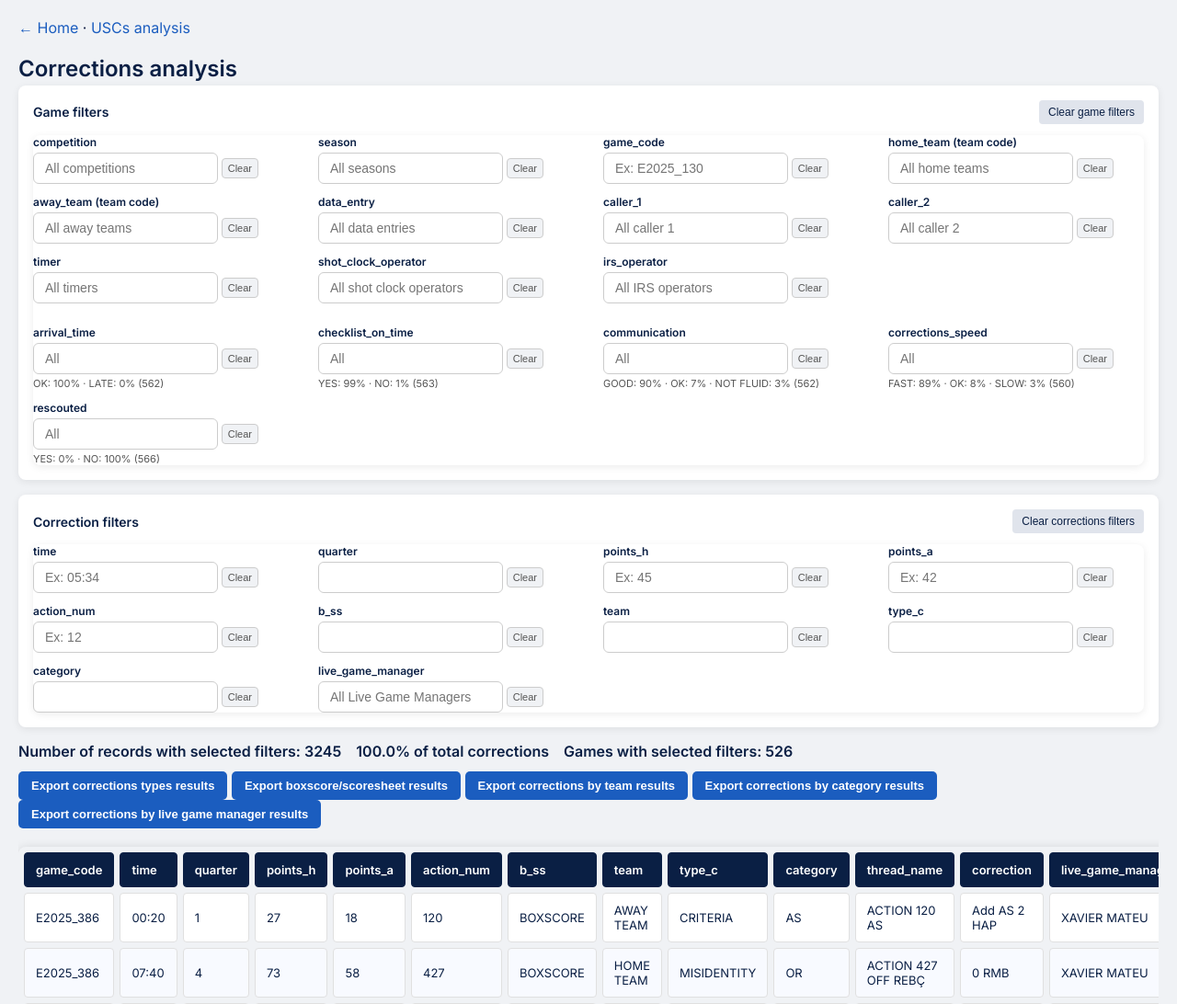
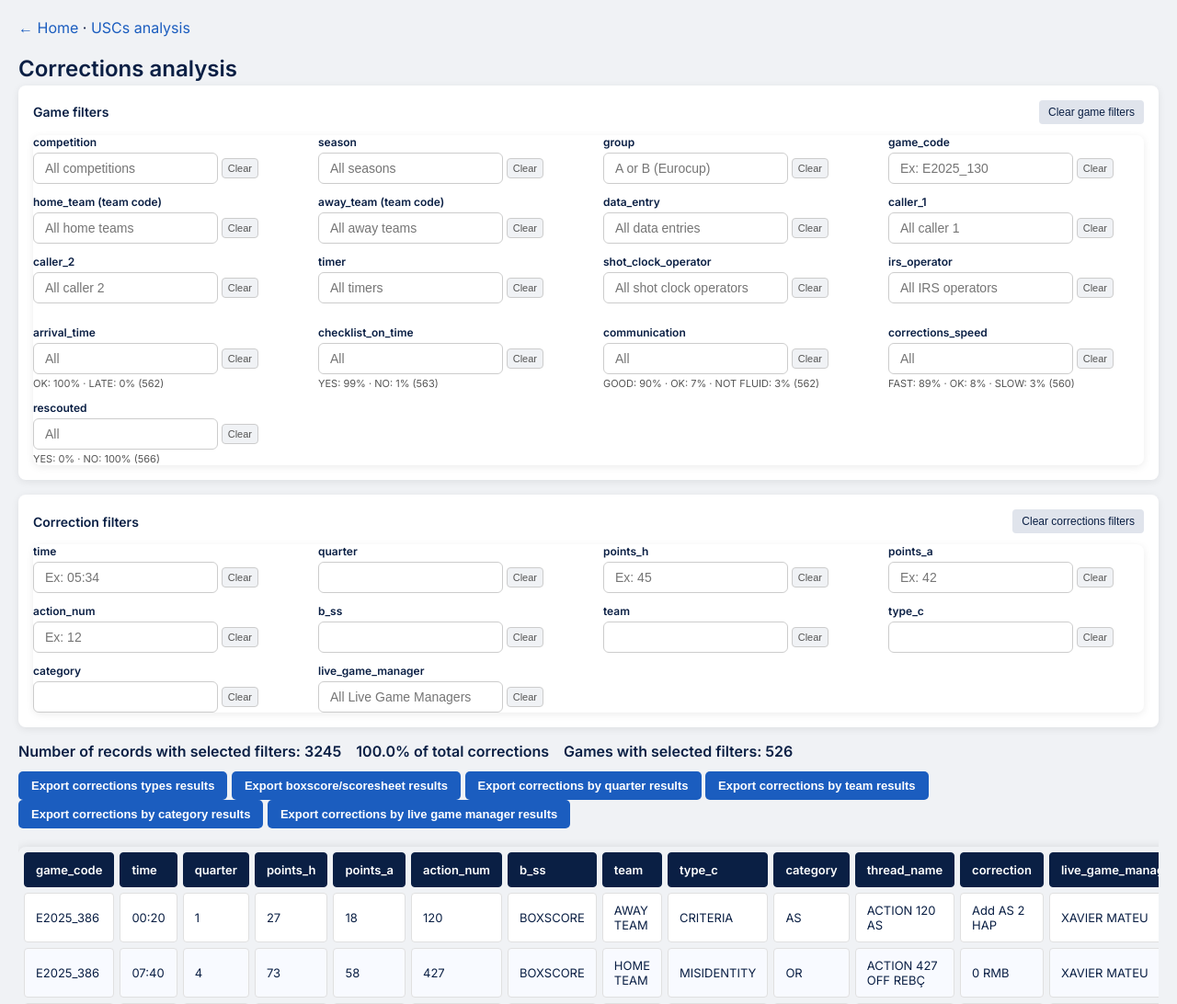
Before and after one commit to elvepo029/reports-automation, a Flask app: page /corrections-analysis in a window 1280 px wide. Shown: the top 1092 px of the page at 92% size. Run offline with Flask 3, Linux system fonts and the light colour scheme; data comes from the database, SQL or seed files in the repository; both versions use the stored data as it was after the commit.

Commit message:
adding filters in corrections analysis and games data april 29th

```diff
--- a/app.py
+++ b/app.py
@@ -177,6 +177,7 @@ def api_corrections_paginated():
     # filters on Game table
     game_filters = {}
     game_filter_names = [
+        "group",
         "home_team",
         "away_team",
         "data_entry",
@@ -222,6 +223,13 @@ def api_corrections_paginated():
     if "away_team" in game_filters:
         where_parts.append("G.code_a = ?")
         params.append(game_filters["away_team"])
+    if competition.upper() == "U" and "group" in game_filters:
+        group_value = game_filters["group"].upper()
+        if group_value in ("A", "B"):
+            where_parts.append(
+                "EXISTS (SELECT 1 FROM Team T WHERE T.team_code = G.code_h AND T.\"group\" = ?)"
+            )
+            params.append(group_value)
     # USCs
     for field in ("data_entry", "caller_1", "caller_2", "timer", "shot_clock_operator", "irs_operator"):
         if field in game_filters:
@@ -312,7 +320,7 @@ def api_corrections_paginated():
 def api_corrections_export_excel():
     """Export filtered corrections grouped by game_code for charts (.xlsx)."""
     breakdown = request.args.get("breakdown", "type_c").strip().lower()
-    if breakdown not in ("type_c", "b_ss", "team", "category", "live_game_manager"):
+    if breakdown not in ("type_c", "b_ss", "team", "category", "live_game_manager", "quarter"):
         return jsonify({"error": "invalid breakdown"}), 400
     filters = {}
     for col in FILTERABLE_CORRECTION_COLUMNS:
@@ -322,6 +330,7 @@ def api_corrections_export_excel():
 
     game_filters = {}
     game_filter_names = [
+        "group",
         "home_team", "away_team",
         "data_entry", "caller_1", "caller_2", "timer",
         "shot_clock_operator", "irs_operator",
@@ -354,6 +363,13 @@ def api_corrections_export_excel():
     if "away_team" in game_filters:
         where_parts.append("G.code_a = ?")
         params.append(game_filters["away_team"])
+    if competition.upper() == "U" and "group" in game_filters:
+        group_value = game_filters["group"].upper()
+        if group_value in ("A", "B"):
+            where_parts.append(
+                "EXISTS (SELECT 1 FROM Team T WHERE T.team_code = G.code_h AND T.\"group\" = ?)"
+            )
+            params.append(group_value)
     for field in ("data_entry", "caller_1", "caller_2", "timer", "shot_clock_operator", "irs_operator"):
         if field in game_filters:
             where_parts.append(f"G.{field} = ?")
@@ -388,6 +404,8 @@ def api_corrections_export_excel():
         group_select_col = "C.category"
     elif breakdown == "live_game_manager":
         group_select_col = "C.live_game_manager"
+    elif breakdown == "quarter":
+        group_select_col = "C.quarter"
     else:
         group_select_col = "C.team"
     cur.execute(
@@ -426,6 +444,13 @@ def api_corrections_export_excel():
         for r in grouped_rows
         if (r.get("breakdown_value") or "").strip()
     })
+    if breakdown == "quarter":
+        preferred_quarters = ["1", "2", "3", "4", "ET"]
+        quarter_rank = {q: idx for idx, q in enumerate(preferred_quarters)}
+        type_columns = sorted(
+            type_columns,
+            key=lambda q: (quarter_rank.get(q, len(preferred_quarters)), q),
+        )
     by_game = {}
     for r in grouped_rows:
         game_code = r.get("game_code", "")
@@ -502,6 +527,8 @@ def api_corrections_export_excel():
         suffix = "corrections_by_category_breakdown"
     elif breakdown == "live_game_manager":
         suffix = "corrections_by_live_game_manager_breakdown"
+    elif breakdown == "quarter":
+        suffix = "corrections_by_quarter_breakdown"
     else:
         suffix = "corrections_by_team_breakdown"
     download_name = f"{base_name}_{suffix}.xlsx"
@@ -1087,6 +1114,7 @@ def api_logistics_counts():
     # read game filters from query parameters
     game_filters = {}
     game_filter_names = [
+        "group",
         "home_team",
         "away_team",
         "data_entry",
@@ -1117,6 +1145,13 @@ def api_logistics_counts():
         if "away_team" in game_filters and exclude_field != "away_team":
             parts.append("code_a = ?")
             params_local.append(game_filters["away_team"])
+        if "group" in game_filters and exclude_field != "group":
+            group_value = game_filters["group"].upper()
+            if group_value in ("A", "B"):
+                parts.append(
+                    "EXISTS (SELECT 1 FROM Team T WHERE T.team_code = code_h AND T.\"group\" = ?)"
+                )
+                params_local.append(group_value)
         # USCs
         for field in ("data_entry", "caller_1", "caller_2", "timer", "shot_clock_operator", "irs_operator"):
             if field in game_filters and exclude_field != field:
--- a/templates/corrections_analysis.html
+++ b/templates/corrections_analysis.html
@@ -269,6 +269,13 @@
       <button type="button" class="filter-clear" data-col="season">Clear</button>
     </div>
   </div>
+  <div class="filter-container filter-container-group">
+    <label for="filter-group">group</label>
+    <div class="filter-field">
+      <input type="text" id="filter-group" class="filter-group" list="datalist_group" placeholder="A or B (Eurocup)">
+      <button type="button" class="filter-clear" data-col="group">Clear</button>
+    </div>
+  </div>
   <div class="filter-container filter-container-game_code">
     <label for="filter-game_code">game_code</label>
     <div class="filter-field">
@@ -479,6 +486,7 @@
 <div class="results-actions" id="results-actions" style="display:none;">
   <button type="button" id="export-corrections-excel">Export corrections types results</button>
   <button type="button" id="export-bss-excel">Export boxscore/scoresheet results</button>
+  <button type="button" id="export-quarter-excel">Export corrections by quarter results</button>
   <button type="button" id="export-team-excel">Export corrections by team results</button>
   <button type="button" id="export-category-excel">Export corrections by category results</button>
   <button type="button" id="export-lgm-excel">Export corrections by live game manager results</button>
@@ -520,6 +528,10 @@
 </datalist>
 <datalist id="datalist_season">
   <option value="2025-2026"></option>
+</datalist>
+<datalist id="datalist_group">
+  <option value="A"></option>
+  <option value="B"></option>
 </datalist>
 <datalist id="datalist_live_game_manager"></datalist>
 
@@ -627,6 +639,7 @@ const filterableColumns = [
 ];
 // filters that live in the Game table (home/away, USCs, logistics)
 const gameFilterColumns = [
+  "group",
   "home_team", "away_team",
   "data_entry", "caller_1", "caller_2", "timer",
   "shot_clock_operator", "irs_operator",
@@ -634,7 +647,7 @@ const gameFilterColumns = [
   "corrections_speed", "rescouted"
 ];
 const extraFilterColumns = ["competition", "season"];
-const gameTopFilterColumns = ["competition", "season", "game_code"];
+const gameTopFilterColumns = ["competition", "season", "group", "game_code"];
 
 let currentPage = 1;
 let totalPages = 0;
@@ -833,6 +846,31 @@ function clearFilter(col) {
   }
 }
 
+function normalizeGroupValue(rawValue) {
+  const value = (rawValue || "").trim().toUpperCase();
+  return (value === "A" || value === "B") ? value : "";
+}
+
+function syncGroupFilterState() {
+  const competitionEl = document.getElementById("filter-competition");
+  const groupEl = document.getElementById("filter-group");
+  const groupClearBtn = document.querySelector('.filter-clear[data-col="group"]');
+  if (!competitionEl || !groupEl) return;
+
+  const competition = (competitionEl.value || "").trim().toUpperCase();
+  if (competition !== "U") {
+    groupEl.value = "";
+    groupEl.disabled = true;
+    if (groupClearBtn) groupClearBtn.disabled = true;
+    selectedFilterOrder = selectedFilterOrder.filter(c => c !== "group");
+    return;
+  }
+
+  groupEl.disabled = false;
+  if (groupClearBtn) groupClearBtn.disabled = false;
+  groupEl.value = normalizeGroupValue(groupEl.value);
+}
+
 function loadFilterLiveGameManagers() {
   const datalist = document.getElementById("datalist_live_game_manager");
   if (!datalist) return;
@@ -960,6 +998,7 @@ extraFilterColumns.forEach(col => {
   const input = document.getElementById("filter-" + col);
   if (input) {
     input.addEventListener("change", () => {
+      if (col === "competition") syncGroupFilterState();
       trackFilterSelection(col);
       fetchPage(1);
     });
@@ -971,6 +1010,9 @@ gameFilterColumns.forEach(col => {
   const input = document.getElementById("filter-" + col);
   if (input) {
     input.addEventListener("change", () => {
+      if (col === "group") {
+        input.value = normalizeGroupValue(input.value);
+      }
       trackFilterSelection(col);
       fetchPage(1);
       updateLogisticsCounts();
@@ -983,6 +1025,7 @@ if (clearGameBtn) {
   clearGameBtn.addEventListener("click", () => {
     [...gameTopFilterColumns, ...gameFilterColumns].forEach(col => clearFilter(col));
     selectedFilterOrder = selectedFilterOrder.filter(col => ![...gameTopFilterColumns, ...gameFilterColumns].includes(col));
+    syncGroupFilterState();
     fetchPage(1);
     updateLogisticsCounts();
   });
@@ -1023,6 +1066,21 @@ if (exportBssBtn) {
     params.delete("page");
     params.delete("per_page");
     params.set("breakdown", "b_ss");
+    window.location.href = "/api/corrections_export.xlsx?" + params.toString();
+  });
+}
+
+const exportQuarterBtn = document.getElementById("export-quarter-excel");
+if (exportQuarterBtn) {
+  exportQuarterBtn.addEventListener("click", () => {
+    if (!Number(total)) {
+      showExportWarningModal(true);
+      return;
+    }
+    const params = getFilterParams();
+    params.delete("page");
+    params.delete("per_page");
+    params.set("breakdown", "quarter");
     window.location.href = "/api/corrections_export.xlsx?" + params.toString();
   });
 }
@@ -1090,6 +1148,7 @@ document.querySelectorAll(".filter-clear").forEach(btn => {
   btn.addEventListener("click", () => {
     clearFilter(col);
     selectedFilterOrder = selectedFilterOrder.filter(c => c !== col);
+    if (col === "competition") syncGroupFilterState();
     fetchPage(1);
   });
 });
@@ -1097,6 +1156,7 @@ document.querySelectorAll(".filter-clear").forEach(btn => {
 loadFilterLiveGameManagers();
 loadTeamCodes();
 loadAllUscs();
+syncGroupFilterState();
 
 const homeTeamInput = document.getElementById("filter-home_team");
 if (homeTeamInput) {
```
Also changed, not shown: dades_prod.db.
